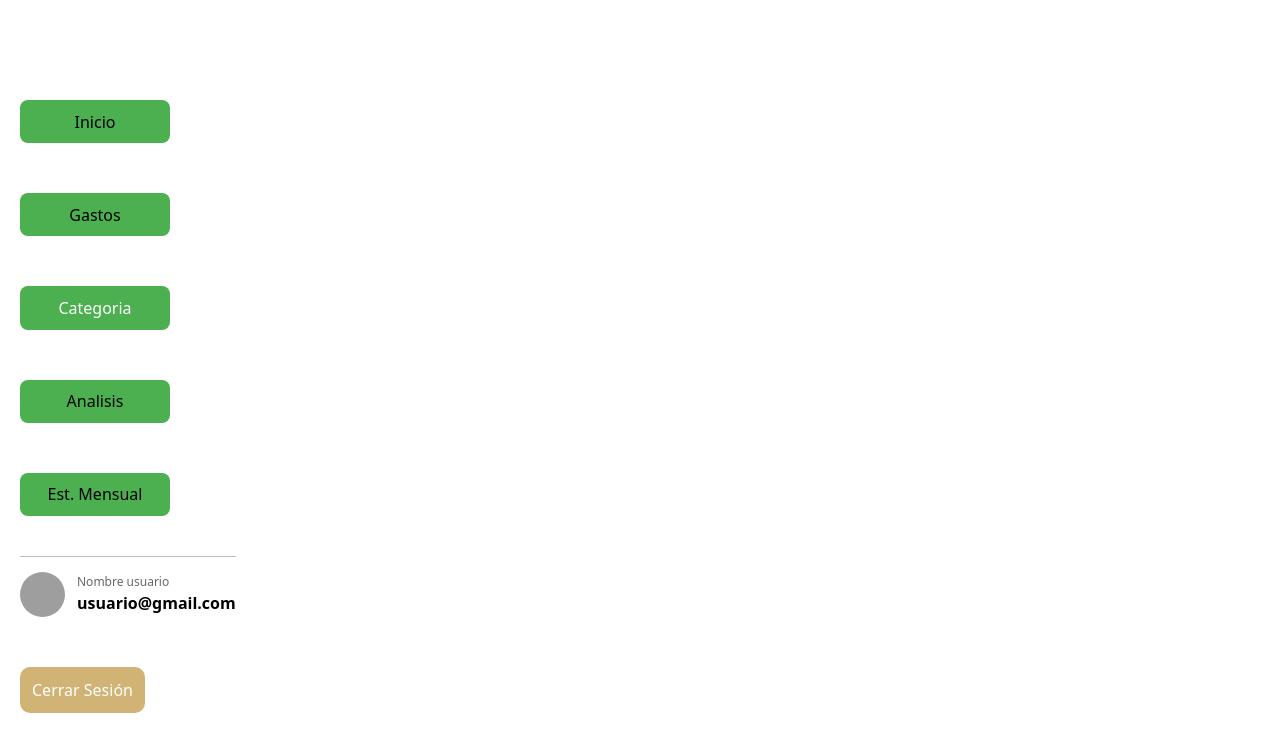
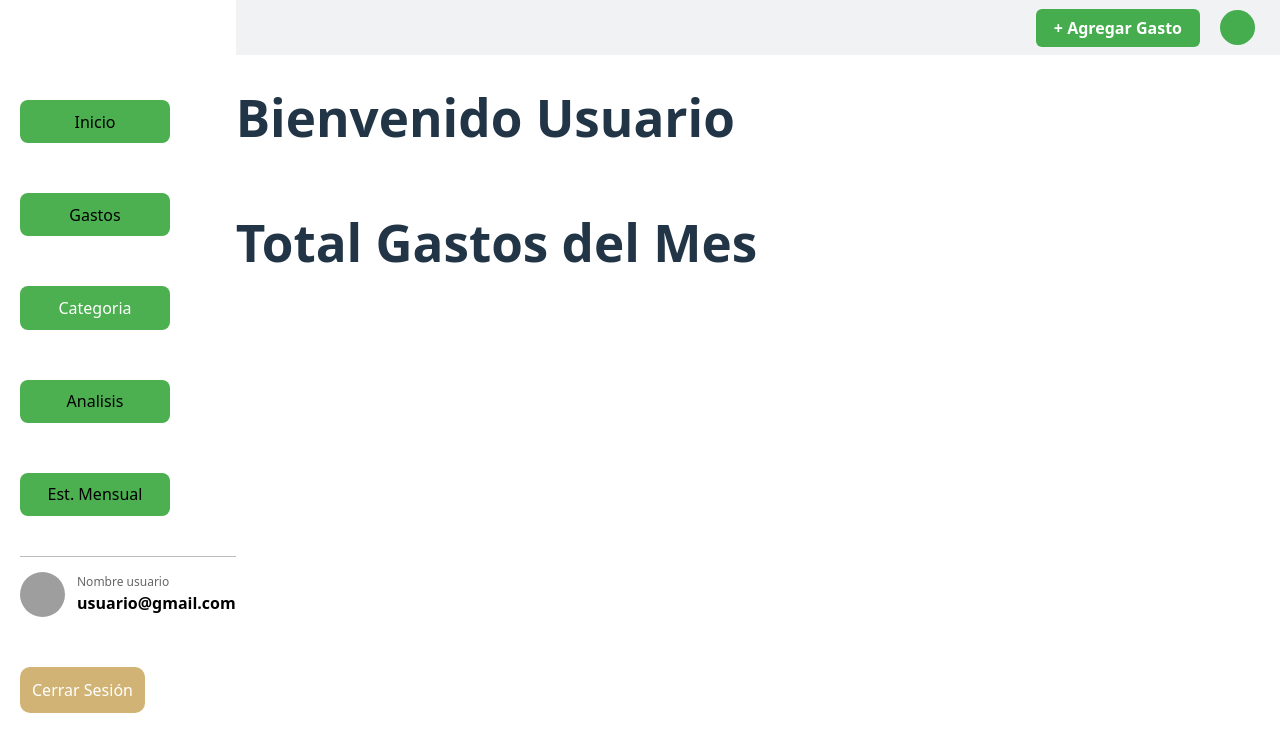
Before and after one commit to Heartsmith1/Monex, a React app in the folder Monex/frontend/: page /Home in a window 1280 px wide. Shown: the top 752 px of the page. Built offline with nearby package versions, Linux system fonts and the light colour scheme; the HTML template or start-up script is replaced by a standard one.

Commit message:
inicio de pagina home

```diff
--- a/Monex/frontend/src/pages/home/Home.jsx
+++ b/Monex/frontend/src/pages/home/Home.jsx
@@ -6,6 +6,17 @@ export function Home() {
         <div className="contenedor_Home">
             <SideBar />
 
-    </div>
-    )
+            <div className="contenido_Home">
+                <Navbar />
+                <h1>Bienvenido Usuario</h1>
+
+                <div className="box_grafico_lineal_home">
+                    <h1>Total Gastos del Mes</h1>
+
+
+
+                </div>
+            </div>
+        </div>
+    );
 }
```
